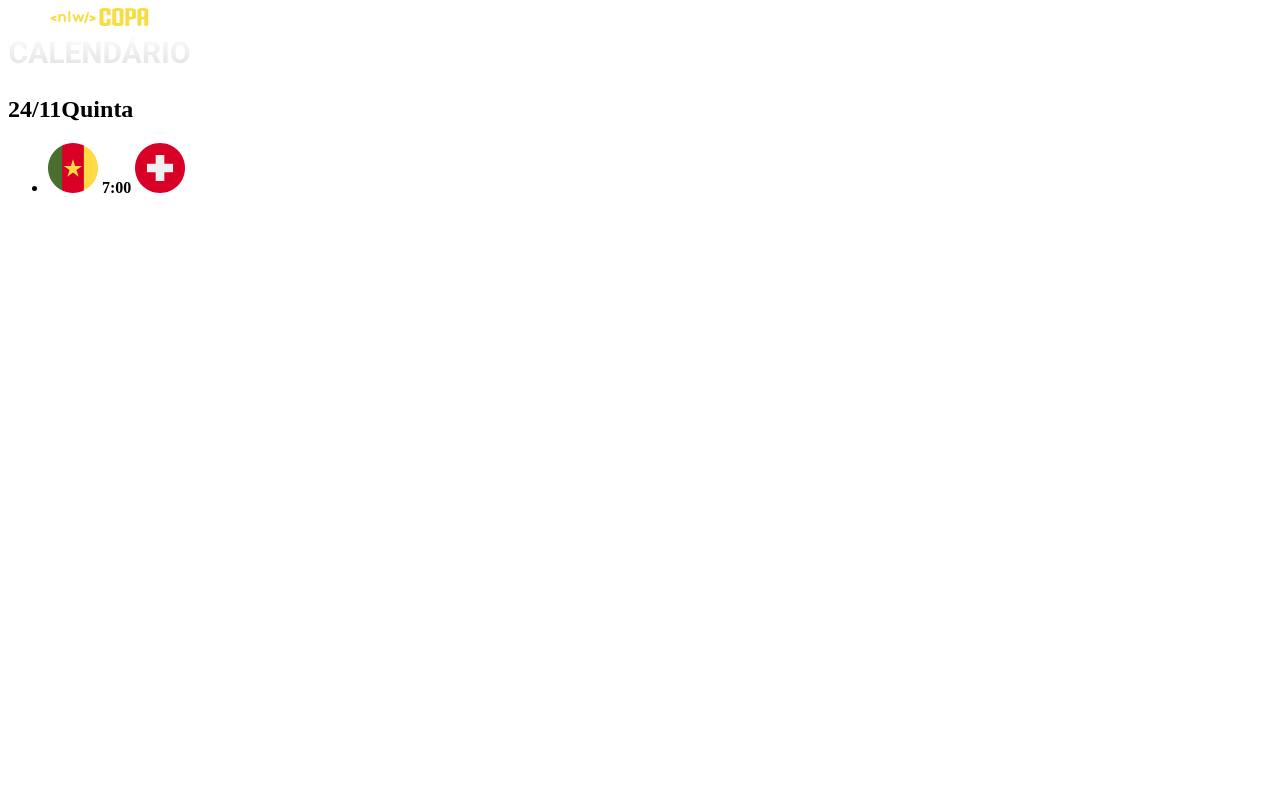
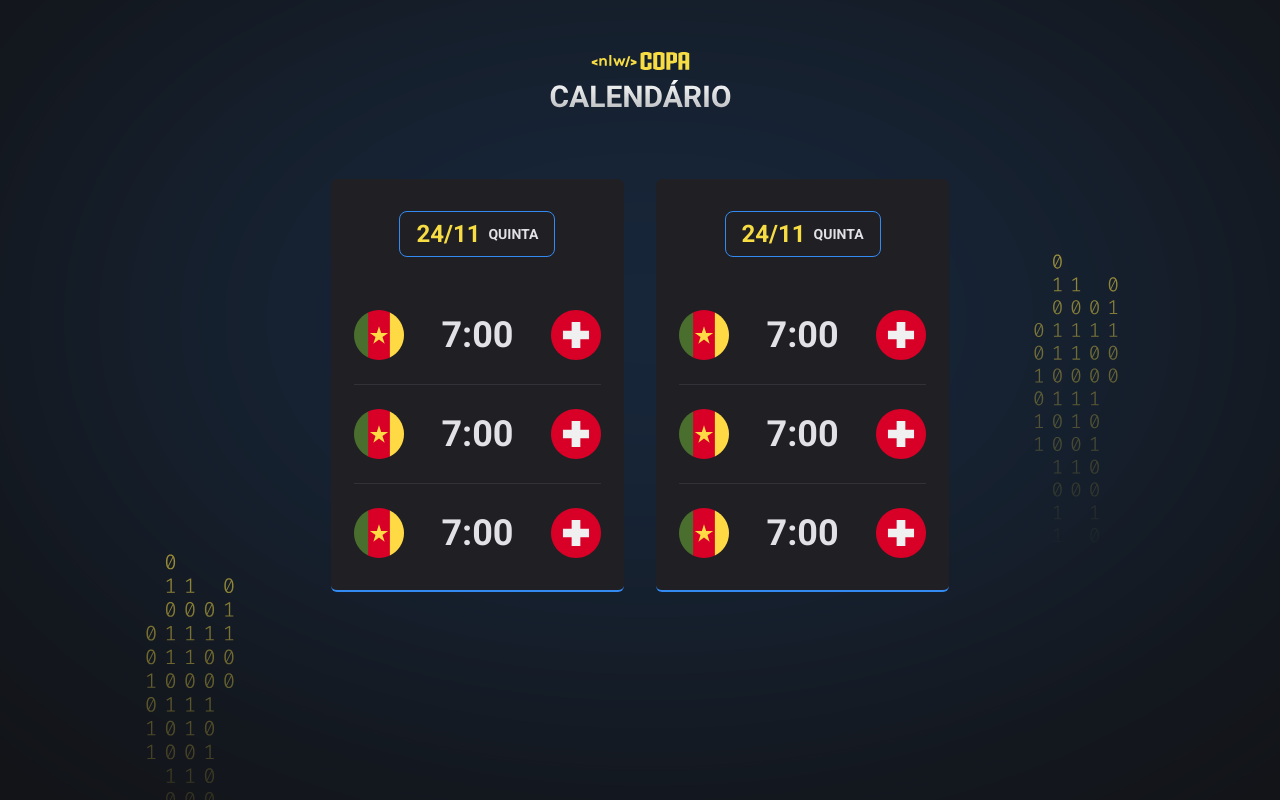
Before and after one commit to LuizFernandoAS/NLW-copa, a plain HTML site: page index.html in a window 1280 px wide. Drawn offline with Linux system fonts and the light colour scheme.

Commit message:
Estilizando a pagina

```diff
--- a/index.html
+++ b/index.html
@@ -4,6 +4,20 @@
   <meta charset="UTF-8">
   <meta http-equiv="X-UA-Compatible" content="IE=edge">
   <meta name="viewport" content="width=device-width, initial-scale=1.0">
+
+  <!-- CSS -->
+  <link rel="stylesheet" href="style.css">
+
+  <!--Fonte Roboto Bold-->
+  <link rel="preconnect" href="https://fonts.googleapis.com">
+  <link rel="preconnect" href="https://fonts.gstatic.com" crossorigin>
+  <link href="https://fonts.googleapis.com/css2?family=Roboto:wght@700&display=swap" rel="stylesheet">
+  <!--Fonte Roboto Black-->
+  <link rel="preconnect" href="https://fonts.googleapis.com">
+  <link rel="preconnect" href="https://fonts.gstatic.com" crossorigin>
+  <link href="https://fonts.googleapis.com/css2?family=Roboto:wght@900&display=swap" rel="stylesheet">
+
+
   <title>NLW-copa</title>
 </head>
 <body>
@@ -21,10 +35,40 @@
               <strong>7:00</strong>
             <img src="./assets/icon-switzerland.svg" alt="Bandeira da Suica">
           </li>
+          <li>
+            <img src="./assets/icon-cameroon.svg" alt="Bandeira dos Camaroes">
+              <strong>7:00</strong>
+            <img src="./assets/icon-switzerland.svg" alt="Bandeira da Suica">
+          </li>
+          <li>
+            <img src="./assets/icon-cameroon.svg" alt="Bandeira dos Camaroes">
+              <strong>7:00</strong>
+            <img src="./assets/icon-switzerland.svg" alt="Bandeira da Suica">
+          </li>
+        </ul>
+      </div>
+
+      <div class="card">
+        <h2>24/11<span>Quinta</span></h2>
+        <ul>
+          <li>
+            <img src="./assets/icon-cameroon.svg" alt="Bandeira dos Camaroes">
+              <strong>7:00</strong>
+            <img src="./assets/icon-switzerland.svg" alt="Bandeira da Suica">
+          </li>
+          <li>
+            <img src="./assets/icon-cameroon.svg" alt="Bandeira dos Camaroes">
+              <strong>7:00</strong>
+            <img src="./assets/icon-switzerland.svg" alt="Bandeira da Suica">
+          </li>
+          <li>
+            <img src="./assets/icon-cameroon.svg" alt="Bandeira dos Camaroes">
+              <strong>7:00</strong>
+            <img src="./assets/icon-switzerland.svg" alt="Bandeira da Suica">
+          </li>
         </ul>
       </div>
     </main>
   </div>
-
 </body>
 </html>
--- /dev/null
+++ b/style.css
@@ -0,0 +1,88 @@
+*{
+  margin: 0px;
+  padding: 0px;
+  font-family: 'Roboto', sans-serif;
+}
+
+body{
+  background-color: #121214;
+  background-image: url(./assets/bg.svg);
+  background-position-x: center;
+  background-position-y: 50.4%;
+}
+
+#app{
+  width: fit-content;
+  margin: 52px auto;
+}
+
+header{
+  display: flex;
+  justify-content: center;
+  margin-bottom: 63px;
+}
+
+#cards{
+  display: flex;
+  justify-content: center;
+  gap: 32px;
+  flex-wrap: wrap;
+}
+
+.card{
+  background-color: #202024;
+  padding: 32px 23px;
+  border-bottom: 2px solid #338AF3;
+  border-radius: 6px;
+
+  display: flex;
+  flex-direction: column;
+}
+
+.card h2{
+  display: flex;
+  align-items: center;
+  gap: 8px;
+
+  width: fit-content;
+  margin: auto;
+  margin-bottom: 53px;
+  padding: 8px 16px;
+
+  font-size: 24px;
+  color: #F7DD43;
+
+  border: 1px solid #338AF3;
+  border-radius: 8px;
+}
+
+.card h2 span{
+  font-size: 14px;
+  text-transform: uppercase;
+  color: #E1E1E6;
+}
+
+.card ul{
+  display: flex;
+  flex-direction: column;
+  gap: 24px;
+}
+
+.card ul li{
+  list-style: none;
+
+  display: flex;
+  justify-content: center;
+  align-items: center;
+  gap: 37.5px;
+}
+
+.card ul li strong{
+  font-size: 36px;
+  color: #E1E1E6;
+}
+
+.card ul li + li{
+  padding-top: 24px;
+  border-top: 1px solid #323238;
+}
```
